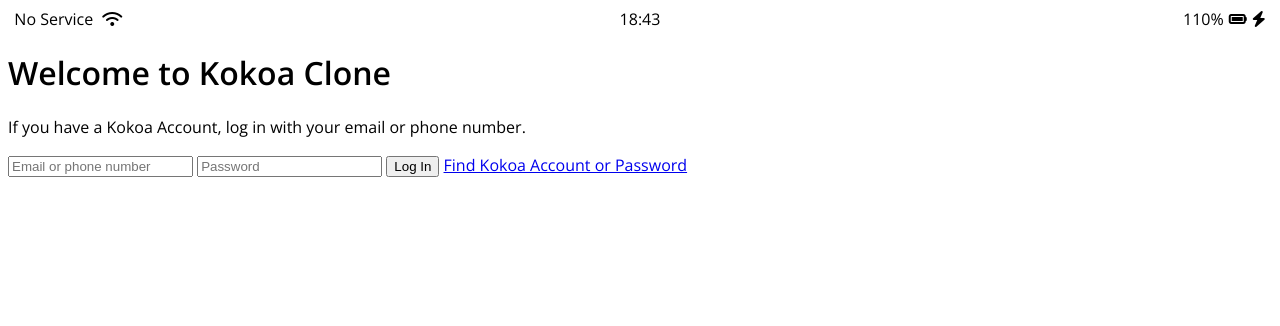
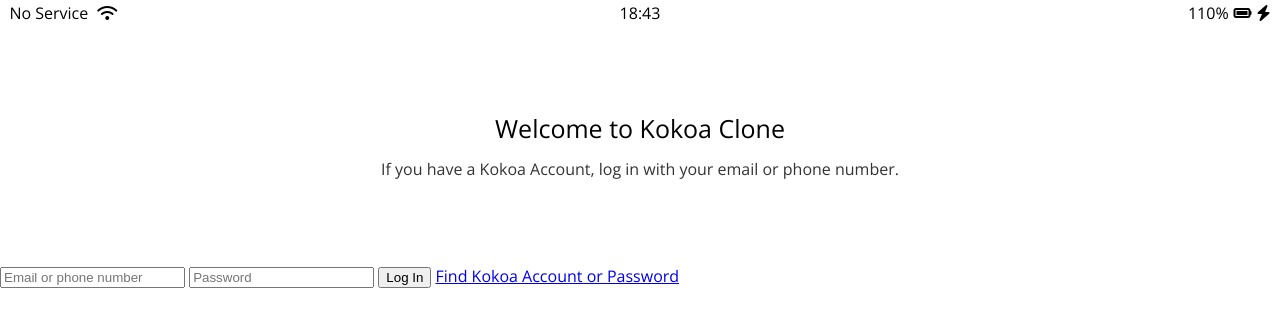
Before and after one commit to me6662/kakao-clone2, a plain HTML site: page index.html in a window 1280 px wide. Drawn offline with nearby package versions, Linux system fonts and the light colour scheme.

Commit message:
update css
add reset.css

```diff
--- /dev/null
+++ b/css/reset.css
@@ -0,0 +1,129 @@
+/* http://meyerweb.com/eric/tools/css/reset/
+   v2.0 | 20110126
+   License: none (public domain)
+*/
+
+html,
+body,
+div,
+span,
+applet,
+object,
+iframe,
+h1,
+h2,
+h3,
+h4,
+h5,
+h6,
+p,
+blockquote,
+pre,
+a,
+abbr,
+acronym,
+address,
+big,
+cite,
+code,
+del,
+dfn,
+em,
+img,
+ins,
+kbd,
+q,
+s,
+samp,
+small,
+strike,
+strong,
+sub,
+sup,
+tt,
+var,
+b,
+u,
+i,
+center,
+dl,
+dt,
+dd,
+ol,
+ul,
+li,
+fieldset,
+form,
+label,
+legend,
+table,
+caption,
+tbody,
+tfoot,
+thead,
+tr,
+th,
+td,
+article,
+aside,
+canvas,
+details,
+embed,
+figure,
+figcaption,
+footer,
+header,
+hgroup,
+menu,
+nav,
+output,
+ruby,
+section,
+summary,
+time,
+mark,
+audio,
+video {
+  margin: 0;
+  padding: 0;
+  border: 0;
+  font-size: 100%;
+  font: inherit;
+  vertical-align: baseline;
+}
+/* HTML5 display-role reset for older browsers */
+article,
+aside,
+details,
+figcaption,
+figure,
+footer,
+header,
+hgroup,
+menu,
+nav,
+section {
+  display: block;
+}
+body {
+  line-height: 1;
+}
+ol,
+ul {
+  list-style: none;
+}
+blockquote,
+q {
+  quotes: none;
+}
+blockquote:before,
+blockquote:after,
+q:before,
+q:after {
+  content: "";
+  content: none;
+}
+table {
+  border-collapse: collapse;
+  border-spacing: 0;
+}
--- /dev/null
+++ b/css/status-bar.css
@@ -0,0 +1,35 @@
+.status-bar {
+  display: flex;
+  justify-content: center;
+  padding: 5px 3px;
+}
+
+/* 정중앙으로 시계 두려고 사용하는 CSS Hack 밑에거 기억해서 써먹으셈
+  전체를 3등분 해서
+  중간에 있는  div box 에  display flex 하고 center 로 정렬하는 거임 !
+  (HTML 9 번 숙제 참고)
+
+  */
+
+.status-bar__column {
+  width: 33%;
+}
+
+.status-bar__column:first-child span {
+  margin-right: 5px;
+}
+
+.status-bar__column:nth-child(2) {
+  display: flex;
+  justify-content: center;
+}
+
+.status-bar__column:last-child {
+  display: flex;
+  justify-content: flex-end;
+  align-items: center;
+}
+
+.status-bar__column .fa-battery-full {
+  margin: 0px 5px;
+}
--- a/css/style.css
+++ b/css/style.css
@@ -1,33 +1,25 @@
 @import url("https://fonts.googleapis.com/css2?family=Open+Sans:wght@400;600&display=swap");
+@import "reset.css";
+@import "status-bar.css";
 
 body {
   font-family: "Open Sans", sans-serif;
 }
 
-.status-bar {
+.welcome-header {
+  margin: 90px 0px;
+  text-align: center; /*내부 박스의 text 들이 모두 가운데 정렬로 바뀜*/
   display: flex;
-  justify-content: center;
-}
-
-.status-bar__column {
-  width: 33%;
-}
-
-.status-bar__column:first-child span {
-  margin-right: 5px;
-}
-
-.status-bar__column:nth-child(2) {
-  display: flex;
-  justify-content: center;
-}
-
-.status-bar__column:last-child {
-  display: flex;
-  justify-content: flex-end;
+  flex-direction: column;
   align-items: center;
 }
 
-.status-bar__column .fa-battery-full {
-  margin: 0px 5px;
+.welcome-header__title {
+  margin-bottom: 20px;
+  font-size: 25px;
 }
+
+.welcome-header__text {
+  width: 60%;
+  opacity: 0.8;
+}
```
